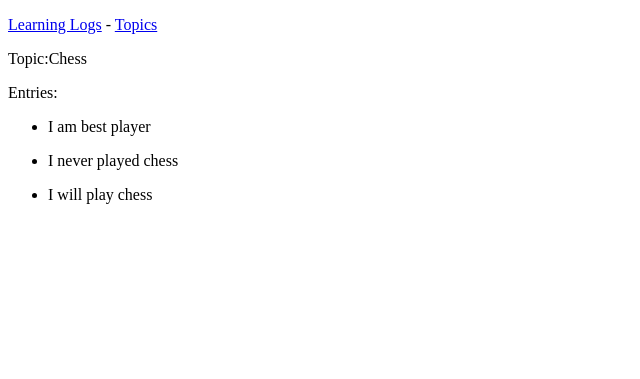
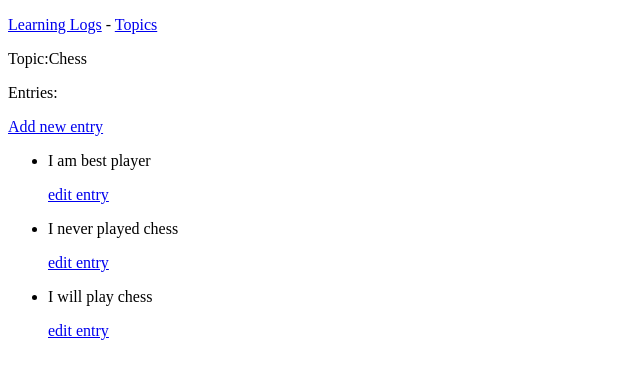
Before and after one commit to mkylychev/Learning_log, a Django app: page /topics/1/ in a window 1280 px wide. Shown: the top 379 px of the page, without its empty margins (0-640 px from the left). Run offline with Django 3.2, Linux system fonts and the light colour scheme; data comes from the database, SQL or seed files in the repository; both versions use the stored data as it was after the commit.

Commit message:
update forms

```diff
--- a/learning_logs/urls.py
+++ b/learning_logs/urls.py
@@ -6,4 +6,6 @@ urlpatterns = [
     url(r'^topics/$', views.topics, name='topics'),
     url(r'^topics/(?P<topic_id>\d+)/$', views.topic, name='topic'),
     url(r'^new_topic/$', views.new_topic, name='new_topic'),
+    url(r'^new_entry/(?P<topic_id>\d+)/$',views.new_entry,name='new_entry'),
+    url(r'^edit_entry/(?P<entry_id>\d+)/$',views.edit_entry,name='edit_entry')
 ]
--- a/learning_logs/views.py
+++ b/learning_logs/views.py
@@ -1,6 +1,6 @@
 from django.shortcuts import render
-from learning_logs.models import Topic
-from .forms import TopicForm
+from learning_logs.models import Topic,Entry
+from .forms import TopicForm, EntryForm
 from django.http import HttpResponseRedirect
 from django.core.urlresolvers import reverse
 # Create your views here.
@@ -32,3 +32,35 @@ def new_topic(request):
 
     context = {'form':form}
     return render(request,'learning_logs/new_topic.html',context)
+
+def new_entry(request,topic_id):
+
+    topic = Topic.objects.get(id=topic_id)
+
+    if request.method != "POST":
+        form = EntryForm()
+    else:
+        form = EntryForm(data=request.POST)
+        if form.is_valid():
+            new_entry = form.save(commit=False)
+            new_entry.topic = topic
+            new_entry.save()
+            return HttpResponseRedirect(reverse('learning_logs:topic',args=[topic_id]))
+
+    context = {'topic':topic,'form':form}
+    return render(request,'learning_logs/new_entry.html',context)
+
+def edit_entry(request,entry_id):
+    entry = Entry.objects.get(id=entry_id)
+    topic = entry.topic
+
+    if request.method != 'POST':
+        form = EntryForm(instance=entry)
+    else:
+        form = EntryForm(instance=entry,data=request.POST)
+        if form.is_valid():
+            form.save()
+        return HttpResponseRedirect(reverse('learning_logs:topic',args=[topic.id]))
+
+    context = {'entry':entry,'topic':topic,'form':form}
+    return render(request,'learning_logs/edit_entry.html',context)
--- a/templates/learning_logs/topic.html
+++ b/templates/learning_logs/topic.html
@@ -4,11 +4,15 @@
 
     <p>Topic:{{ topic }}</p>
     <p>Entries:</p>
+    <p>
+    <a href="{% url 'learning_logs:new_entry' topic.id %}">Add new entry</a>
+     </p>
     <ul>
         {% for entry in entries %}
         <li>
             <p>{{ enrtry.date_added|date:'M d, Y H:i' }}</p>
             <p>{{ entry.text|linebreaks }}</p>
+                <p><a href="{% url 'learning_logs:edit_entry' entry.id %}">edit entry</a></p>
         </li>
     {% empty %}
         <li>
```
Also changed, not shown: learning_logs/forms.py (+9 -1 lines), templates/learning_logs/edit_entry.html (added, +15 -0 lines), templates/learning_logs/new_entry.html (added, +15 -0 lines), db.sqlite3.
